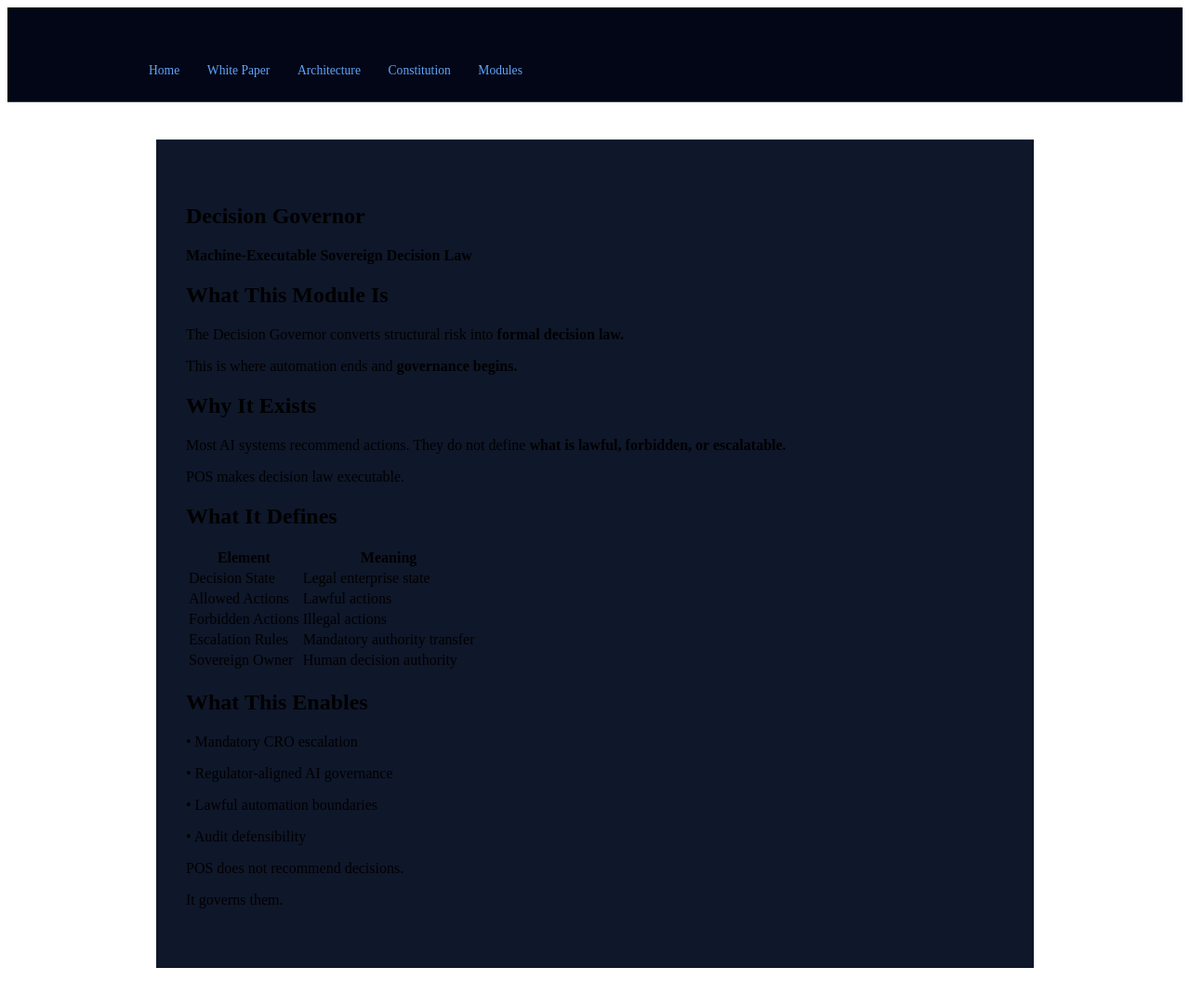
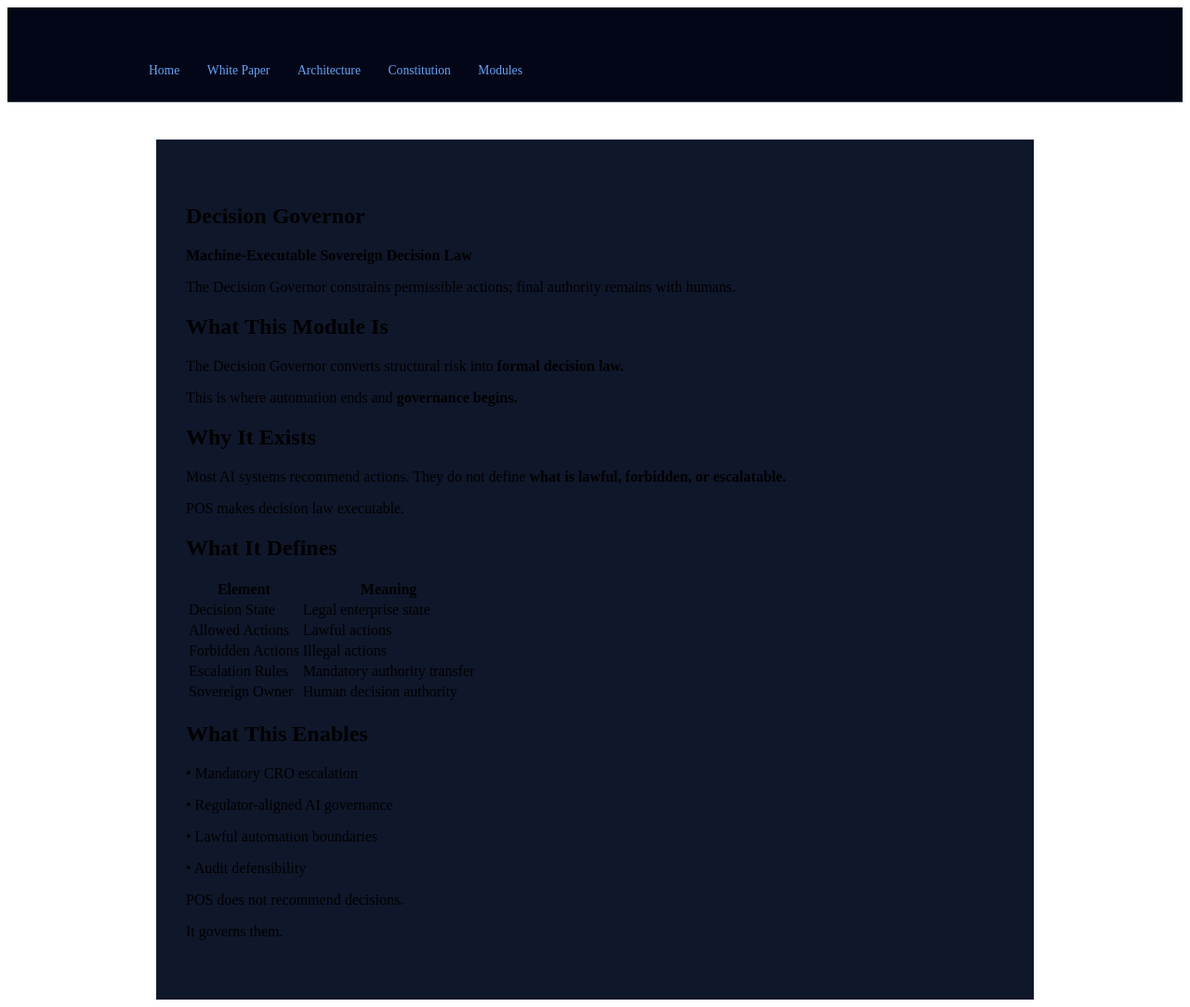
Before and after one commit to 98412senthil-sketch/pos-doctrine, a Jekyll site: the page built from modules/decision_governor.md, in a window 1280 px wide. Shown: the whole page at 93% size. Built offline with Jekyll 4.4.1, drawn with Linux system fonts in a browser that asks for light colours; our own code applies the rules of GitHub Pages for plain Markdown files; before the commit the page ends 1049 px from its top, so only the background shows below that.

Commit message:
Clarify the role of the Decision Governor
Added clarification on the role of the Decision Governor in constraining actions.

```diff
--- a/modules/decision_governor.md
+++ b/modules/decision_governor.md
@@ -1,5 +1,7 @@
 ## Decision Governor
 **Machine-Executable Sovereign Decision Law**
+
+The Decision Governor constrains permissible actions; final authority remains with humans.
 
 ## What This Module Is
 
```
